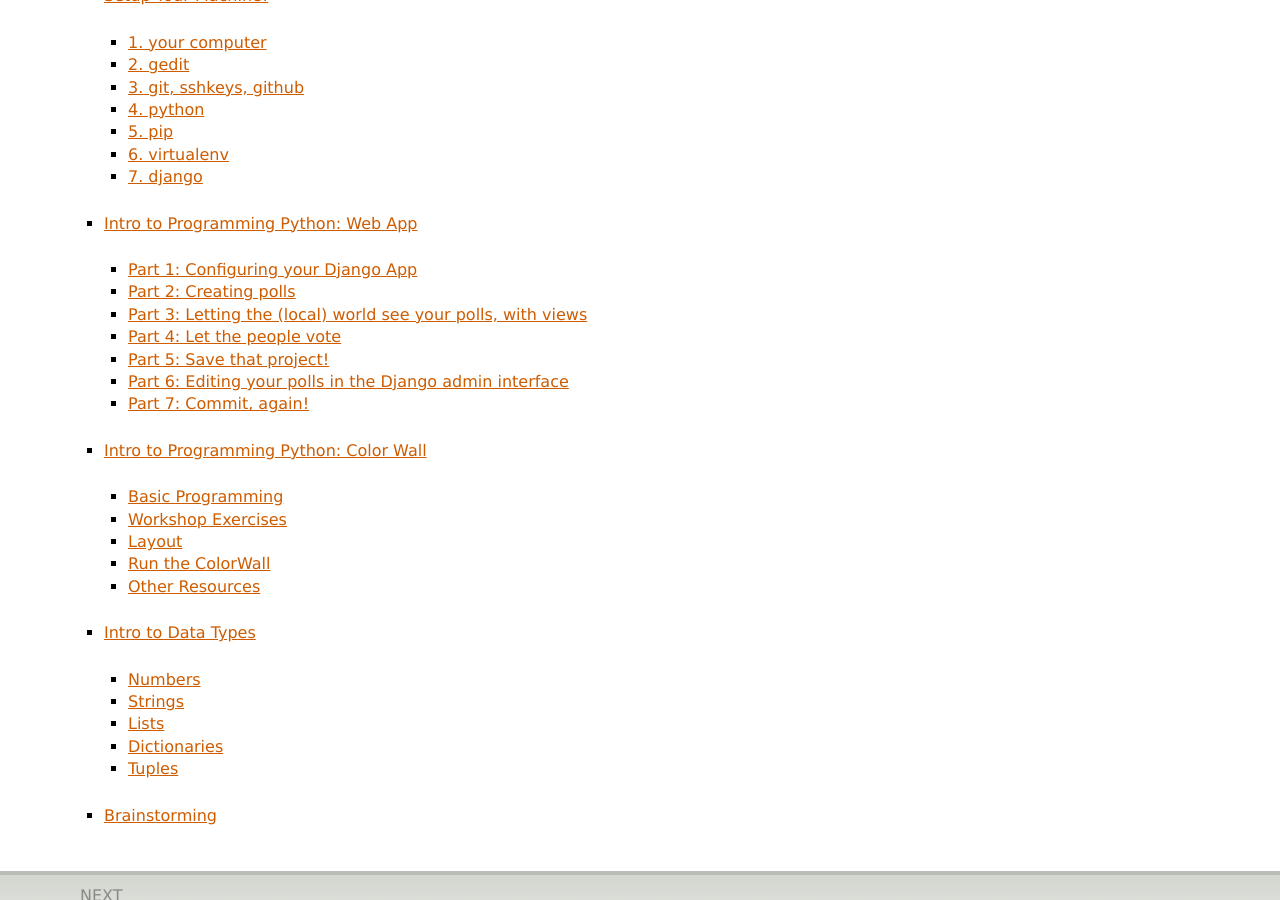
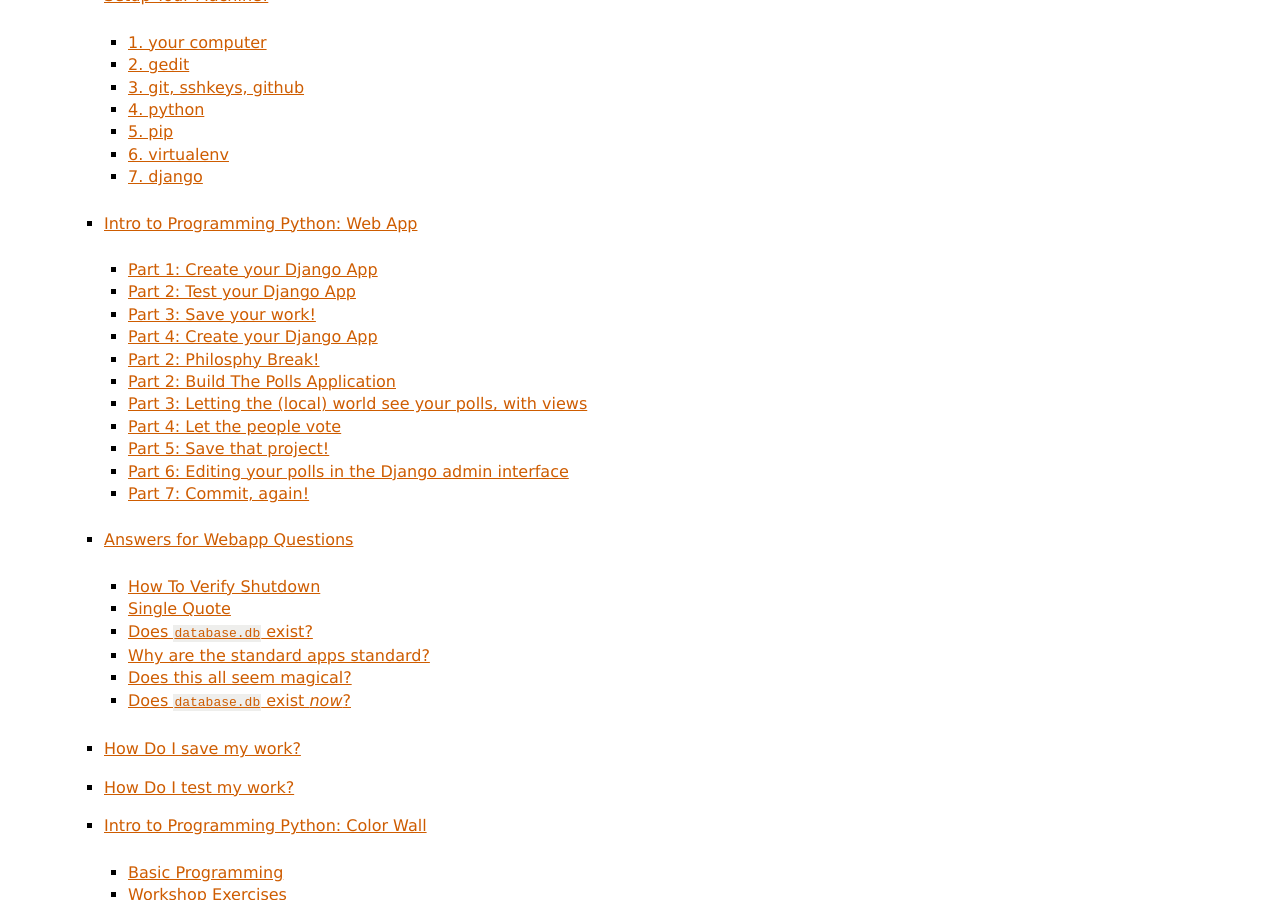
Before and after one commit to lsblakk/pystar, a Sphinx documentation site: the page built from docs/index.rst, in a window 1280 px wide and 900 px high, scrolled down 1017 px. Built offline with Sphinx 7.4.7, drawn with Linux system fonts in a browser that asks for light colours; some of the changed lines change nothing that is shown; some of the changed text lies outside the part shown.

Commit message:
Answers; 'imperative' restructure of sections of the webapp.
* changed flow of all exercise to look like "action, how to do action"
* added lots of questions and places for reflection

```diff
--- a/docs/index.rst
+++ b/docs/index.rst
@@ -53,6 +53,7 @@
    about
    setup_machine
    webapp
+   webapp_answers
    colorwall
    datatypes
    brainstorming
--- a/docs/webapp.rst
+++ b/docs/webapp.rst
@@ -4,7 +4,7 @@
 Intro to Programming Python: Web App
 =============================================
 
-This section will look at writing and deploying a web application.
+This tutorial will look at writing and deploying a web application.
 The app is an online poll where visitors can view choices
 (a bit of text) and vote the option up and down.
 We will cover local deployment as well as deploying your web application to the world,
@@ -16,15 +16,11 @@
 
 If you would like to see an example of this completed tutorial, `Lukas did it <https://github.com/lsblakk/myproject>`_
 
-Part 1: Configuring your Django App
+Part 1: Create your Django App
 =======================================
 
-This tutorial walks you through the creation of a basic poll application.
+Goal:  Configure and explore a basic Django "out of the box app".
 
-It’ll consist of two parts:
-
-* A public site that lets people view polls and vote in them.
-* An admin site that lets you add, change and delete polls.
 
 Create necessary directories, activate virtualenv
 ----------------------------------------------------
@@ -49,7 +45,7 @@
 Switch to the right directory
 -------------------------------------------
 
-In a terminal (or GitBash), get into the django_projects directory
+In a terminal (or GitBash), get into the ``django_projects`` directory
 we created in the Friday setup portion of the tutorial.
 
 You can do that by typing this into your terminal:
@@ -84,138 +80,268 @@
 
 These files are:
 
-* ``__init__.py``: An empty file that tells Python that this directory should be considered a Python module. Because of the __init__.py file, you can use ``import`` to ``import myproject``.
-* ``manage.py``: A command-line utility that lets you interact with this Django project in various ways. You can read all the details about manage.py in django-admin.py and manage.py.
+* ``__init__.py``: An empty file that tells Python that this directory should be considered a Python module. Because of the ``__init__.py`` file, you can use ``import`` to ``import myproject``.
+* ``manage.py``: A command-line utility that lets you interact with this Django project in various ways. You can read all the details about ``manage.py`` in ``django-admin.py`` and ``manage.py``.
 * ``settings.py``: Settings/configuration for this Django project. Django settings will tell you all about how settings work.
 * ``urls.py``: The URL declarations for this Django project; a "table of contents" of your Django-powered site. You can read more about URLs in URL dispatcher.
 
 Start the Development (Local) Server
 -------------------------------------
 
-Let's verify this worked. Run the command:
+#. Verify the development server will start.
 
-.. code-block:: bash
+    a)  Run the command:
 
-    python manage.py runserver
+        .. code-block:: bash
+
+            python manage.py runserver
+
+    b) Review the output in your terminal.  It should look similar to:
+
+        .. code-block:: bash
+
+            Validating models...
+            0 errors found.
+
+            Django version 1.2, using settings 'myproject.settings'
+            Development server is running at http://127.0.0.1:8000/
+            Quit the server with CONTROL-C.
+
+      .. note:
+
+        You've started the Django development server, a lightweight web server written in
+        Python. The Django maintainers include this web server, but on a "deployment" like
+        http://alwaysdata.com/, you typically tie Django into an existing server like Apache.
+
+#.  Now that the server's running, visit http://127.0.0.1:8000/ with your Web browser.
+    You'll see a "Welcome to Django" page, in pleasant, light-blue pastel. It worked!
+
+#.  Exit the server
+
+    #. return to the terminal instance where the development server is running
+
+    #. pressing CONTROL-C on your keyboard
+
+    #. VERIFY your server is shut down.  How do you do this?  [:ref:`answer <webapp_answers_verify_shutdown>`]
 
 
-You'll see the following output on the command line:
+Part 2: Test your Django App
+=======================================
 
-.. code-block:: bash
+[TODO]
 
-    Validating models...
-    0 errors found.
-
-    Django version 1.2, using settings 'myproject.settings'
-    Development server is running at http://127.0.0.1:8000/
-    Quit the server with CONTROL-C.
+1.  Get the test file!
+2.  Run the test!
 
 
-You've started the Django development server, a lightweight web server written purely in
-Python. The Django maintainers include this web server, but on a "deployment" like
-alwaysdata.com, you typically tie Django into an existing server like Apache.
+Part 3: Save your work!
+=======================================
 
-Now that the server's running, visit http://127.0.0.1:8000/ with your Web browser.
-You'll see a "Welcome to Django" page, in pleasant, light-blue pastel. It worked!
 
-Exit the server by pressing CONTROL-C on your keyboard, when back at your
-terminal.
+We've are making progress! Let's share it with the world.
+
+We'll do that with ``git`` and ``Github``. On your own computer, get to a Terminal or a GitBash.
+
+#.  ``cd`` to get into the ``myproject`` directory. If it's a fresh Terminal, this is what you'll do:
+
+    .. code-block:: bash
+
+         cd ~/django_projects/myproject
+
+#.  Is this new project?  If so:
+
+
+    #. create a git repository in the project directory:
+
+        .. code-block:: bash
+
+            # in myproject
+            git init
+
+    #.  Tell git to ignore any files that end with .pyc (compiled python code) when we push
+        to our repo so we need to add that to ``.git/info/exclude``:
+
+        .. code-block:: bash
+
+            # in myproject directory
+            gedit .git/info/exclude
+
+            # add this line to the end of the file
+            .pyc
+
+    #.  Create your project on GitHub.  Go to http://github.com/ and create a new repository called "myproject". On the main dashboard page, click on "New Repository" fill out the necessary information.
+
+#.  Add all your files to the repo, in the local directory:
+
+    .. code-block:: bash
+
+        git add -A
+
+    Now git is aware of your files.  Use ``git status`` to see them there in
+    the *staging* area (the index).
+
+#.  ``git commit`` to ``commit`` those files:
+
+    .. code-block:: bash
+
+        git commit -m "Initial commit of django app project from the PyStar workshop"
+
+    Look at your changes with  ``git log`` to see your history.
+
+
+#   Connect the remote github repo to your local one, and use ``git push`` to push those up to your Github repository:
+
+    .. code-block:: bash
+
+        git remote add origin git@github.com:username/myproject.git
+        git push origin master
+
+#   Go to your Github account in your browser. Find the ``myproject`` repository. Do you see your files?
+
+
+
+
+Workflow!
+------------------
+
+Make this your work flow:
+
+1.  Design a feature, and criteria for acceptance.
+2.  Test your feature!
+3.  When it works (or you make good progress) [:ref:`save your work! <webapp_answers_verify_shutdown>`]
+
+
+
+Part 4: Create your Django App
+=======================================
+
+
 
 Fix security settings
 ------------------------------------
 
 Right now, everyone in the workshop has the same "SECRET_KEY". According to the
-Django documentation, that is bad. So open up settings.py in your editor.
+Django documentation, that is bad.
 
-``settings.py`` is a Python script that only contains variable definitions.
-(Django looks at the values of these variables when it runs your web app.)
+#. Open  ``settings.py`` in your editor.  ``settings.py`` is a Python script that only contains variable definitions.  Django looks at the values of these variables when it runs your web app.
 
-Open ``settings.py`` in your text editor.
-Find the variable named ``SECRET_KEY`` and set it to whatever string
-you want. Go on, we'll wait.
+#. Find the variable named ``SECRET_KEY`` and set it to whatever string
+   you want.
 
-.. code-block:: python
+#. Verify it looks something like:
 
-    # change this to something arbitrary.
-    SECRET_KEY = '6yl8d1u0+ogcz!0@3_%au)_&ty$%1jcs2hy-!&v&vv2#@pq^(h'
+    .. code-block:: python
 
+        # change this to something arbitrary.
+        SECRET_KEY = '6yl8d1u0+ogcz!0@3_%au)_&ty$%1jcs2hy-!&v&vv2#@pq^(h'
+
+#. What if we wanted a single-quote (\') in our SECRET_KEY?  [:ref:`answer <webapp_answers_single_quote>`]
+
+#. save the file.
 
 Set up the Database
 ------------------------
 
-Keep looking at ``settings.py``: The DATABASES variable is a dictionary with one key: default.
+#.  Keep looking at ``settings.py``: The ``DATABASES`` variable is a dictionary
+    (note the '{}' characters) with one key: ``default``.
 
-.. code-block:: python
+    .. code-block:: python
 
-    DATABASES = {
-        'default': {
-            'ENGINE': 'django.db.backends.', # Add 'postgresql_psycopg2', 'postgresql', 'mysql', 'sqlite3' or 'oracle'.
-            'NAME': '',                      # Or path to database file if using sqlite3.
-            'USER': '',                      # Not used with sqlite3.
-            'PASSWORD': '',                  # Not used with sqlite3.
-            'HOST': '',                      # Set to empty string for localhost. Not used with sqlite3.
-            'PORT': '',                      # Set to empty string for default. Not used with sqlite3.
+        DATABASES = {
+            'default': {
+                'ENGINE': 'django.db.backends.', # Add 'postgresql_psycopg2', 'postgresql', 'mysql', 'sqlite3' or 'oracle'.
+                'NAME': '',                      # Or path to database file if using sqlite3.
+                'USER': '',                      # Not used with sqlite3.
+                'PASSWORD': '',                  # Not used with sqlite3.
+                'HOST': '',                      # Set to empty string for localhost. Not used with sqlite3.
+                'PORT': '',                      # Set to empty string for default. Not used with sqlite3.
+            }
         }
-    }
 
-The value is itself another dictionary with information about the site's default
-database. We're going to set our app to use an ``sqlite`` database.
-Sqlite is great for development because is stores its data in one normal file on
-your system and therefore is really simple to move around with your app.
+#.  Notice that the value of ``default`` is itself another dictionary with information about the site's default  database. We're going to set our app to use a ``sqlite`` database.
+    Sqlite is great for development because is stores its data in one normal file on
+    your system and therefore is really simple to move around with your app.
 
-Edit the lines in your settings.py to match the lines below:
+    ..  note::
 
-.. code-block:: bash
+        In production, Sqlite has issues because only one process can *write* to it
+        as a time.  **Discuss** the implications of this with your group.
 
-    'ENGINE': 'django.db.backends.sqlite3', # Add 'postgresql_psycopg2', 'postgresql', 'mysql', 'sqlite3' or 'oracle'.
-    'NAME': 'database.db',
+#.  Edit the lines in your settings.py to match the lines below:
 
-You can see from the ``NAME`` that the Django project now uses a file called
-``database.db`` to store information.
+    .. code-block:: bash
 
-**Pop quiz**: Does database.db exist right now?
+        'ENGINE': 'django.db.backends.sqlite3', # Add 'postgresql_psycopg2', 'postgresql', 'mysql', 'sqlite3' or 'oracle'.
+        'NAME': 'database.db',
 
-While you're editing ``settings.py``, take note of the ``INSTALLED_APPS`` setting towards the
-bottom of the file. That variable (a tuple) holds the names of all Django applications that are
-activated in this Django instance. Apps can be used in multiple projects, and you can
-package and distribute them for use by others in their projects.
+    The ``NAME`` key tells the Django project to use a file called ``database.db`` to store information for this project.
 
-.. code-block:: python
+#.  **Pop quiz**: Does ``database.db`` exist right now?  Find out!  [:ref:`answer <webapp_answers_database_db_exists>`]
 
-    INSTALLED_APPS = (
-        'django.contrib.auth',
-        'django.contrib.contenttypes',
-        'django.contrib.sessions',
-        'django.contrib.sites',
-        'django.contrib.messages',
-        # Uncomment the next line to enable the admin:
-        # 'django.contrib.admin',
-        # Uncomment the next line to enable admin documentation:
-        # 'django.contrib.admindocs',
-    )
+#.  Notice the ``INSTALLED_APPS`` setting towards the
+    bottom of the ``settings.py``. That variable (a tuple... note the '()' symbols)
+    holds the names of all Django applications that are activated in this Django instance.
+    **Apps** can be used in multiple projects, and you can
+    package and distribute them for use by others in their projects.
 
-By default, ``INSTALLED_APPS`` contains the following apps, all of which come with Django:
+    .. code-block:: python
 
-* django.contrib.auth -- An authentication system.
-* django.contrib.contenttypes -- A framework for content types.
-* django.contrib.sessions -- A session framework.
-* django.contrib.sites -- A framework for managing multiple sites with one Django installation.
-* django.contrib.messages -- A messaging framework.
+        INSTALLED_APPS = (
+            'django.contrib.auth',
+            'django.contrib.contenttypes',
+            'django.contrib.sessions',
+            'django.contrib.sites',
+            'django.contrib.messages',
+            # Uncomment the next line to enable the admin:
+            # 'django.contrib.admin',
+            # Uncomment the next line to enable admin documentation:
+            # 'django.contrib.admindocs',
+        )
 
-These applications are included by default as a convenience.  Each of these applications makes use of at least one database table, so we need to create
-the tables in the database before we can use them. To do that, run the following command:
+    What do you think these various **apps** do?  Why does it make sense
+    for them to come in a standard configuration?
+    [:ref:`answer <webapp_answers_django_standard_apps>`]
 
-.. code-block:: bash
+#.  Each of these applications makes use of at least one database table, so we need to create
+    the tables in the database before we can use them. To do that, run the following command:
 
-    python manage.py syncdb
+    .. code-block:: bash
 
-The syncdb command looks at the ``INSTALLED_APPS`` setting and creates any necessary
-database tables according to the database settings in your ``settings.py`` file. You'll see a
-message for each database table it creates, and you'll get a prompt asking you if you'd
-ike to create a superuser account for the authentication system. Go ahead and do that.
+        python manage.py syncdb
 
-Part 2: Creating polls
-========================
+    The syncdb command looks at the ``INSTALLED_APPS`` setting and creates any necessary
+    database tables according to the database settings in your ``settings.py`` file. You'll see a
+    message for each database table it creates, and you'll get a prompt asking you if you'd
+    ike to create a superuser account for the authentication system. Go ahead and do that.
+
+    Does this seem magical?  [:ref:`answer <webapp_answers_django_magical>`]
+
+
+#.  **Pop quiz**: Does ``database.db`` exist right now?  Find out!  [:ref:`answer <webapp_answers_database_db_exists_after_sync>`]
+
+#.  Drink some tea and take a stretch break.
+
+
+
+
+Part 2:  Philosphy Break!
+===========================
+
+????
+
+
+
+Part 2: Build The Polls Application
+========================================
+
+
+This tutorial (as a whole) walks you through the creation of a basic poll application.
+
+It’ll consist of two parts:
+
+* A public site that lets people view polls and vote in them.
+* An admin site that lets you add, change and delete polls.
+
 
 Creating some data *models*
 -----------------------------
@@ -602,59 +728,7 @@
 
 When you're satisfied with your Poll data, you can close it.
 
-Save and share our work
----------------------------------------
-
-We've done something! Let's share it with the world.
-
-We'll do that with ``git`` and ``Github``. On your own computer, get to a Terminal or a GitBash.
-
-Use ``'cd``' to get into the ``'myproject``' directory. If it's a fresh Terminal, this is what you'll do:
-
-.. code-block:: bash
-
-     cd ~/pystar/django_projects/myproject
-
-First you will create a git repository in the project directory, then add the content of your files to git:
-
-.. code-block:: bash
-
-    # in myproject
-    git init
-
-We're going to want git to ignore any files that end with .pyc (compiled python code) when we push
-to our repo so we need to add that to .git/info/exclude:
-
-.. code-block:: bash
-
-    # in myproject directory
-    gedit .git/info/exclude
-
-    # add this line to the end of the file
-    .pyc
-
-Now you want to go to github.com and create a new repository called "myproject". On the main dashboard page, click on "New Repository" fill out the necessary information. Now back in your myproject directory you will add all your files to the repo:
-
-.. code-block:: bash
-
-    git add -A
-
-And use ``git commit`` to ``commit`` those files:
-
-.. code-block:: bash
-
-    git commit -m "Initial commit of django app project from the PyStar workshop"
-
-Finally, connect the remote github repo to your local one, and use ``git push`` to push those up to your Github repository:
-
-.. code-block:: bash
-
-    git remote add origin git@github.com:username/myproject.git
-    git push origin master
-
-Go to your Github account. Find the ``myproject`` repository. Do you see your files?
-
-If so, proceed!
+!!!! Save your WORK!!!!!!!
 
 Enough databases for now
 -----------------------------------------
--- /dev/null
+++ b/docs/webapp_answers.rst
@@ -0,0 +1,159 @@
+.. _webapp_answers:
+
+Answers for Webapp Questions
+--------------------------------------
+
+..  danger::
+
+    Looking at these answers **too soon** can cause
+    indigestion, headaches, hair loss, mass panic
+    and other side-effects.  Be cautious!  Think
+    through the question **first**!
+
+    Remember
+
+    - you can do this!
+    - effort matters!
+
+
+
+
+.. _webapp_answers_verify_shutdown:
+
+How To Verify Shutdown
+^^^^^^^^^^^^^^^^^^^^^^^^^^^^^^
+
+go to http://127.0.0.1:8080/ and see if you get a 404, or 500!
+
+
+.. _webapp_answers_single_quote:
+
+Single Quote
+^^^^^^^^^^^^^^^^^^^^^^^^^^^^^^
+
+Recall (or know!) that python can single-quote, double quote, or triple quote strings::
+
+    SECRET_KEY="that's my string"
+
+or::
+
+    SECRET_KEY='''that's my string'''
+
+
+.. _webapp_answers_database_db_exists:
+
+Does ``database.db`` exist?
+^^^^^^^^^^^^^^^^^^^^^^^^^^^^^^
+
+It shouldn't!  Use ``ls`` to find out!
+
+
+.. _webapp_answers_django_standard_apps:
+
+Why are the standard apps standard?
+^^^^^^^^^^^^^^^^^^^^^^^^^^^^^^^^^^^^^^^^^^
+
+* They are useful for most web projects.
+* They are tedious to write, or hard to code correctly or both.
+
+
+By default, ``INSTALLED_APPS`` contains the following apps, all of which come with Django:
+
+* django.contrib.auth -- An authentication system.
+* django.contrib.contenttypes -- A framework for content types.
+* django.contrib.sessions -- A session framework.
+* django.contrib.sites -- A framework for managing multiple sites with one Django installation.
+* django.contrib.messages -- A messaging framework.
+
+These applications are included by default as a convenience.
+
+
+.. _webapp_answers_django_magical:
+
+Does this all seem magical?
+^^^^^^^^^^^^^^^^^^^^^^^^^^^^^^^^^^^^^^^^^^
+
+Yes, this is all somewhat magical.  Eventually, that should start to worry
+you, but for now, accept that it mostly works, most of the time.
+
+
+
+.. _webapp_answers_database_db_exists_after_sync:
+
+Does ``database.db`` exist *now*?
+^^^^^^^^^^^^^^^^^^^^^^^^^^^^^^^^^^^
+
+It should!  That is one of the magical bits of ``dbsync``  Use ``ls`` to find out!
+
+
+.. _webapp_answers_save_my_work:
+
+How Do I save my work?
+---------------------------------------
+
+We've done something! Let's share it with the world.
+
+We'll do that with ``git`` and ``Github``. On your own computer, get to a Terminal or a GitBash.
+
+#.  ``cd`` to get into the ``myproject`` directory. If it's a fresh Terminal, this is what you'll do:
+
+    .. code-block:: bash
+
+         cd ~/django_projects/myproject
+
+#.  Is this new project?  If so:
+
+
+    #. create a git repository in the project directory:
+
+        .. code-block:: bash
+
+            # in myproject
+            git init
+
+    #   Tell git to ignore any files that end with .pyc (compiled python code) when we push
+        to our repo so we need to add that to ``.git/info/exclude``:
+
+        .. code-block:: bash
+
+            # in myproject directory
+            gedit .git/info/exclude
+
+            # add this line to the end of the file
+            .pyc
+
+    #   Create your project on GitHub.
+
+        # Go to http://github.com/ and create a new repository called "myproject". On the main dashboard page, click on "New Repository" fill out the necessary information.
+
+#   Add all your files to the repo, in the local directory:
+
+    .. code-block:: bash
+
+        git add -A
+
+    Now git is aware of your files.  Use ``git status`` to see them there in
+    the *staging* area (the index).
+
+#   ``git commit`` to ``commit`` those files:
+
+    .. code-block:: bash
+
+        git commit -m "Initial commit of django app project from the PyStar workshop"
+
+#   Connect the remote github repo to your local one, and use ``git push`` to push those up to your Github repository:
+
+    .. code-block:: bash
+
+        git remote add origin git@github.com:username/myproject.git
+        git push origin master
+
+#   Go to your Github account in your browser. Find the ``myproject`` repository. Do you see your files?
+
+
+
+
+.. _webapp_answers_test_my_work:
+
+How Do I test my work?
+---------------------------------------
```
